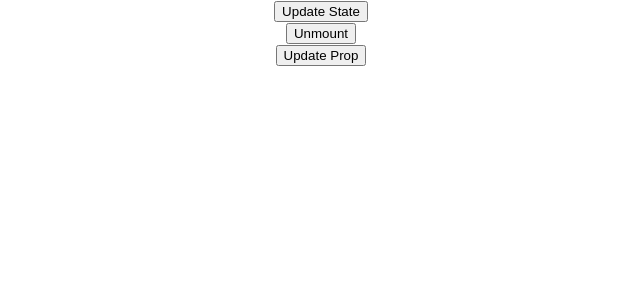
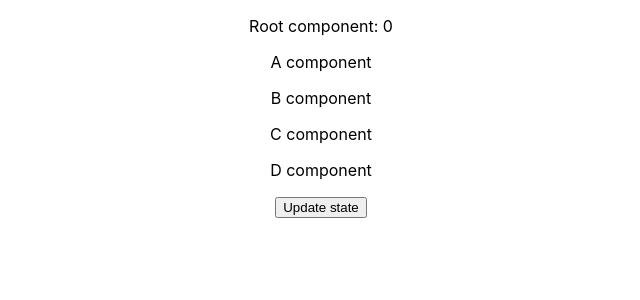
Before and after one commit to dimon08888/custom-hooks, a React (Create React App) app: page / in a window 1280 px wide. Shown: the top 300 px of the page, without its empty margins (319-959 px from the left). Built offline with nearby package versions, Linux system fonts and the light colour scheme.

Commit message:
Добавлен useContextExample

```diff
--- a/src/App.tsx
+++ b/src/App.tsx
@@ -1,5 +1,6 @@
 import React from 'react'
 import './App.css'
+import UseContextExample from './components/useContextExample'
 import UseFetchExample from './components/UseFetchExample'
 import { Chat, StopWatch, Counter } from './components/UseRefExample'
 import { UseEffectExample } from './components/useUseEffectExample'
@@ -17,10 +18,11 @@ function App() {
       </Unmount> */}
       {/* <Chat /> */}
       {/* <Counter /> */}
-      <UseEffectExample />
+      {/* <UseEffectExample /> */}
       {/* <UseFetchExample /> */}
       {/* <ClickOutsideExample /> */}
       {/* <ClassComponent /> */}
+      <UseContextExample />
 
       {/* {isMounted && <RefExample />}
       <button onClick={() => setIsMounted(false)}>Unmount</button> */}
--- /dev/null
+++ b/src/components/useContextExample.tsx
@@ -0,0 +1,64 @@
+import React, { createContext, useContext, useState } from 'react'
+
+export default function UseContextExample() {
+  return <Root />
+}
+
+const Context = createContext<(() => void) | undefined>(undefined)
+
+function Root() {
+  const [state, setState] = useState(0)
+  const updateState = React.useCallback(() => setState(prev => prev + 1), [])
+  console.log('RERENDER ROOT')
+
+  return (
+    <div>
+      <p>Root component: {state}</p>
+
+      <Context.Provider value={updateState}>
+        <A /* onClick={updateState} */ />
+      </Context.Provider>
+    </div>
+  )
+}
+
+const A = React.memo(function A(/* { onClick }: { onClick: () => void } */) {
+  console.log('RERENDER A')
+  return (
+    <>
+      <p>A component</p>
+      <B /* onClick={onClick} */ />
+    </>
+  )
+})
+
+function B(/* { onClick }: { onClick: () => void } */) {
+  console.log('RERENDER B')
+  return (
+    <>
+      <p>B component</p>
+      <C /* onClick={onClick} */ />
+    </>
+  )
+}
+
+function C(/* { onClick }: { onClick: () => void } */) {
+  console.log('RERENDER C')
+  return (
+    <>
+      <p>C component</p>
+      <D /* onClick={onClick} */ />
+    </>
+  )
+}
+
+function D(/* { onClick }: { onClick: () => void } */) {
+  const updateState = useContext(Context)
+  console.log('RERENDER D')
+  return (
+    <>
+      <p>D component</p>
+      <button onClick={updateState}>Update state</button>
+    </>
+  )
+}
```
Also changed, not shown: src/components/useUseEffectExample.tsx (+13 -0 lines).
